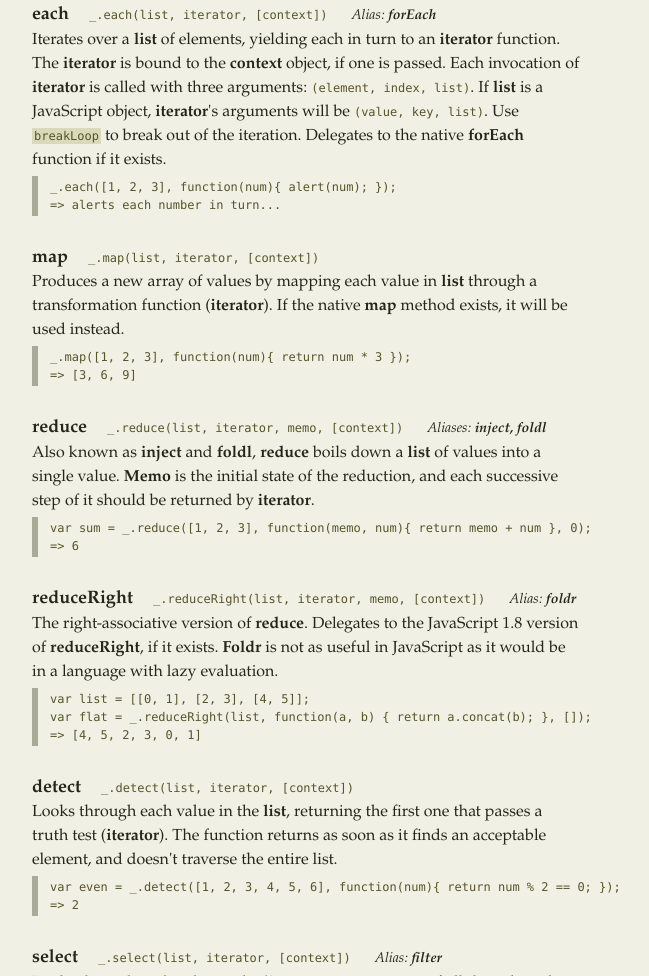
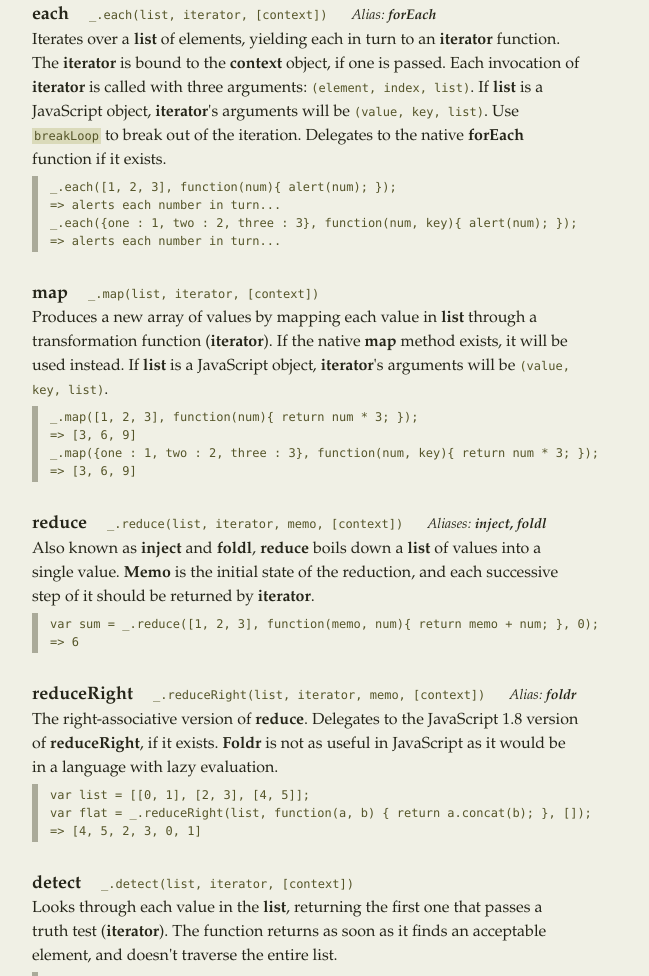
Before and after one commit to jmayiuvq0x/underscore, a website: page index.html in a window 1280 px wide. Shown: the part 2012-2988 px from the top of the page, without its empty margins (26-675 px from the left). Drawn offline with Linux system fonts and the light colour scheme.

Commit message:
Fixing broken link, adding explanation of _.map's iterator's arguments, and adding extra examples to _.map and _.each.

```diff
--- a/index.html
+++ b/index.html
@@ -225,7 +225,7 @@ _(lyrics).chain()
 
       <p>
         In addition, the
-        <a href="https://developer.mozilla.org/En/Core_JavaScript_1.5_Reference/Objects/Array">Array prototype's methods</a>
+        <a href="https://developer.mozilla.org/en/JavaScript/Reference/Global_Objects/Array/prototype">Array prototype's methods</a>
         are proxied through the chained Underscore object, so you can slip a
         <tt>reverse</tt> or a <tt>push</tt> into your chain, and continue to
         modify the array.
@@ -247,17 +247,22 @@ _(lyrics).chain()
       </p>
       <pre>
 _.each([1, 2, 3], function(num){ alert(num); });
+=&gt; alerts each number in turn...
+_.each({one : 1, two : 2, three : 3}, function(num, key){ alert(num); });
 =&gt; alerts each number in turn...</pre>
 
       <p id="map">
         <b class="header">map</b><code>_.map(list, iterator, [context])</code>
         <br />
         Produces a new array of values by mapping each value in <b>list</b>
-        through a transformation function (<b>iterator</b>). If the native
-        <b>map</b> method exists, it will be used instead.
+        through a transformation function (<b>iterator</b>). If the native <b>map</b> method
+        exists, it will be used instead. If <b>list</b> is a JavaScript object,
+        <b>iterator</b>'s arguments will be <tt>(value, key, list)</tt>.
       </p>
       <pre>
-_.map([1, 2, 3], function(num){ return num * 3 });
+_.map([1, 2, 3], function(num){ return num * 3; });
+=&gt; [3, 6, 9]
+_.map({one : 1, two : 2, three : 3}, function(num, key){ return num * 3; });
 =&gt; [3, 6, 9]</pre>
 
       <p id="reduce">
@@ -270,7 +275,7 @@ _.map([1, 2, 3], function(num){ return num * 3 });
         <b>iterator</b>.
       </p>
       <pre>
-var sum = _.reduce([1, 2, 3], function(memo, num){ return memo + num }, 0);
+var sum = _.reduce([1, 2, 3], function(memo, num){ return memo + num; }, 0);
 =&gt; 6
 </pre>
 
```
